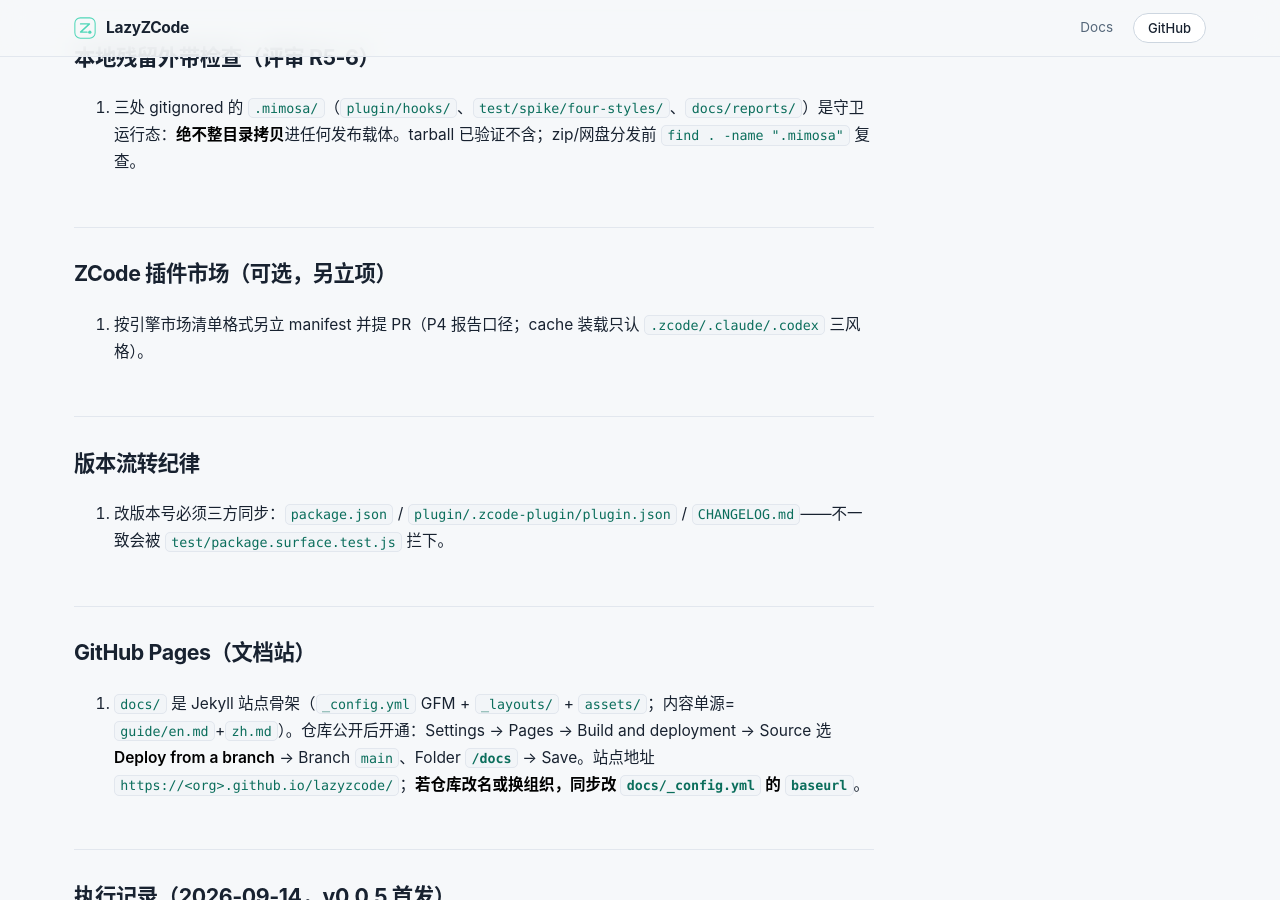
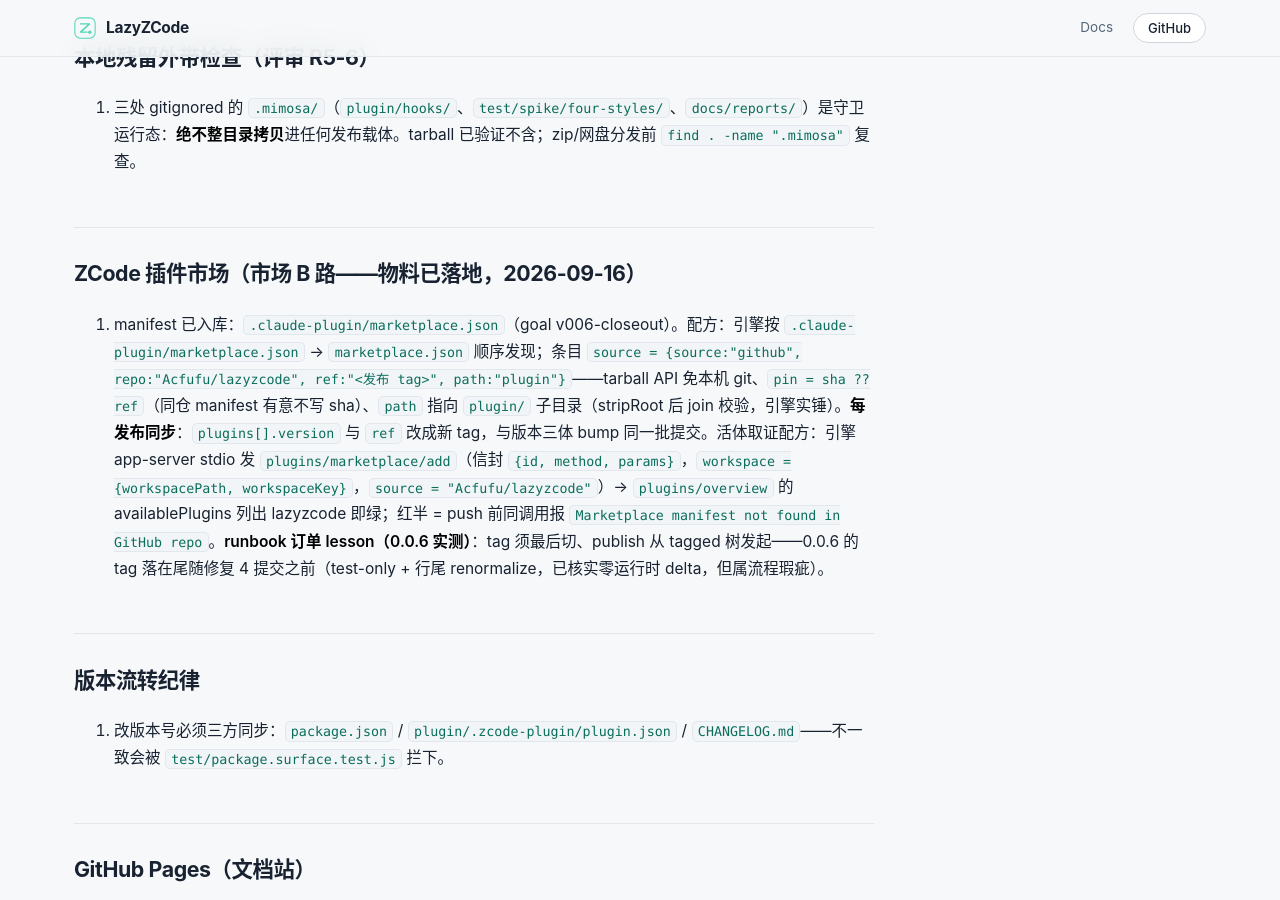
Before and after one commit to Acfufu/lazyzcode, a Jekyll site: the page built from docs/release-checklist.md, in a window 1280 px wide and 900 px high, scrolled down 1295 px. Built offline with Jekyll 4.4.1, drawn with Linux system fonts in a browser that asks for light colours; our own code applies the rules of GitHub Pages for plain Markdown files; some of the changed text lies outside the part shown.

Commit message:
docs: fill release-checklist step 11 and extend narrative checklist
Step 11 becomes the market-B procedure: per-release version+ref bump in the
marketplace manifest, the app-server live-evidence recipe, and the runbook
ordering lesson from 0.0.6 (tag last, publish from the tagged tree). The
0.0.6 execution record notes the release landed. Narrative checklist gains
the comparison-table and marketplace-path rows.

Goal: v006-closeout#N4

````diff
--- a/docs/release-checklist.md
+++ b/docs/release-checklist.md
@@ -29,9 +29,9 @@
 
 10. 三处 gitignored 的 `.mimosa/`（`plugin/hooks/`、`test/spike/four-styles/`、`docs/reports/`）是守卫运行态：**绝不整目录拷贝**进任何发布载体。tarball 已验证不含；zip/网盘分发前 `find . -name ".mimosa"` 复查。
 
-## ZCode 插件市场（可选，另立项）
+## ZCode 插件市场（市场 B 路——物料已落地，2026-09-16）
 
-11. 按引擎市场清单格式另立 manifest 并提 PR（P4 报告口径；cache 装载只认 `.zcode/.claude/.codex` 三风格）。
+11. manifest 已入库：`.claude-plugin/marketplace.json`（goal v006-closeout）。配方：引擎按 `.claude-plugin/marketplace.json` → `marketplace.json` 顺序发现；条目 `source = {source:"github", repo:"Acfufu/lazyzcode", ref:"<发布 tag>", path:"plugin"}`——tarball API 免本机 git、`pin = sha ?? ref`（同仓 manifest 有意不写 sha）、`path` 指向 `plugin/` 子目录（stripRoot 后 join 校验，引擎实锤）。**每发布同步**：`plugins[].version` 与 `ref` 改成新 tag，与版本三体 bump 同一批提交。活体取证配方：引擎 app-server stdio 发 `plugins/marketplace/add`（信封 `{id, method, params}`，`workspace = {workspacePath, workspaceKey}`，`source = "Acfufu/lazyzcode"`）→ `plugins/overview` 的 availablePlugins 列出 lazyzcode 即绿；红半 = push 前同调用报 `Marketplace manifest not found in GitHub repo`。**runbook 订单 lesson（0.0.6 实测）**：tag 须最后切、publish 从 tagged 树发起——0.0.6 的 tag 落在尾随修复 4 提交之前（test-only + 行尾 renormalize，已核实零运行时 delta，但属流程瑕疵）。
 
 ## 版本流转纪律
 
@@ -98,3 +98,8 @@
 `npm i -g lazyzcode && lzy install` — requires the ZCode desktop app (logged in),
 Node ≥ 22, and git.
 ```
+
+### 补记（2026-09-16，goal v006-closeout）
+
+- 上节 Runbook 五步已全部实弹收官（2026-09-15：push/tag v0.0.6/GitHub Release/npm publish，registry latest=0.0.6，CI 四腿含 windows stdin 修复 eedb25c 全绿）。
+- 第 11 步市场物料落地：`.claude-plugin/marketplace.json` 入库 + README 双语市场安装路径；活体取证与 runbook 订单 lesson 记在第 11 步。
````
Also changed, not shown: docs/narrative-checklist.md (+3 -0 lines).
